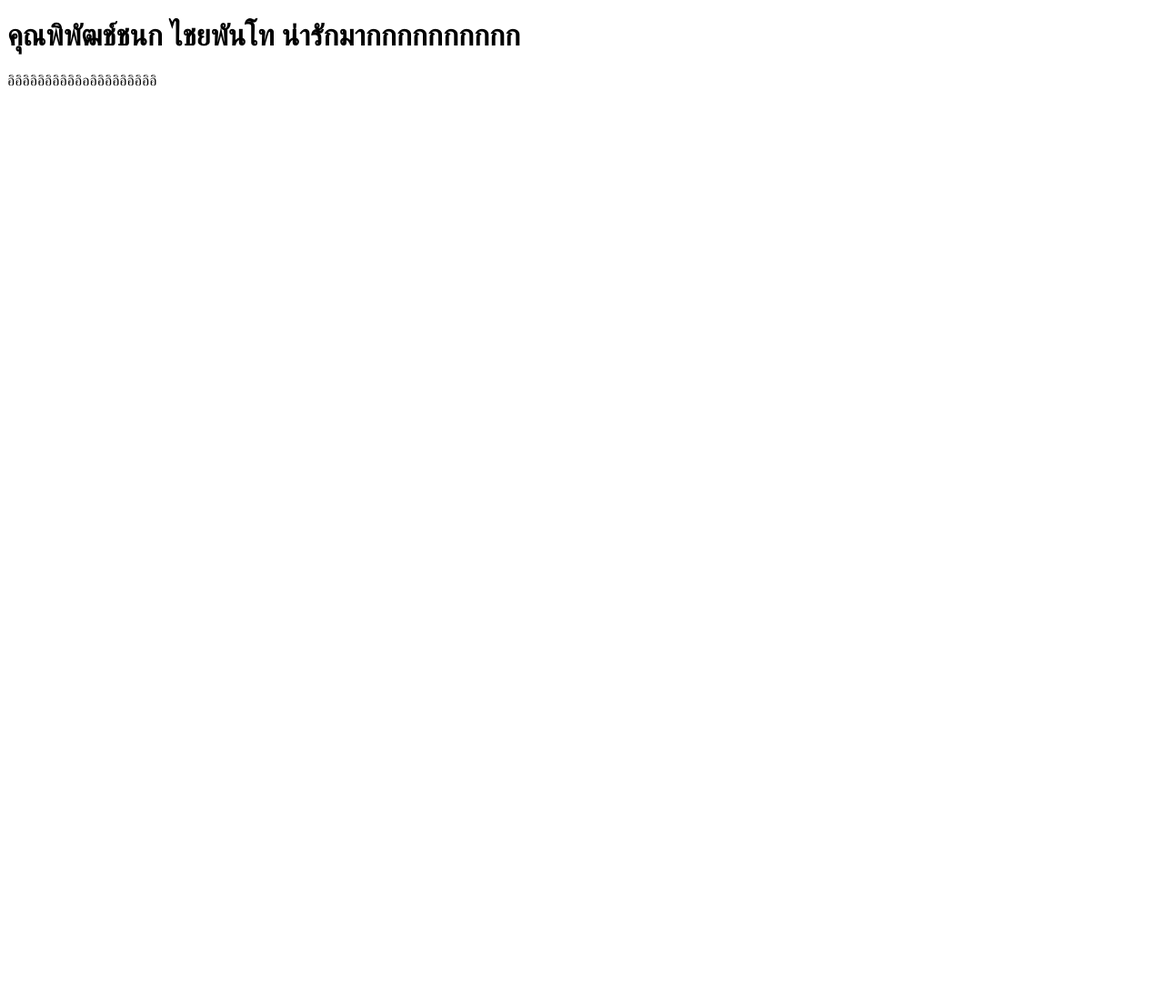
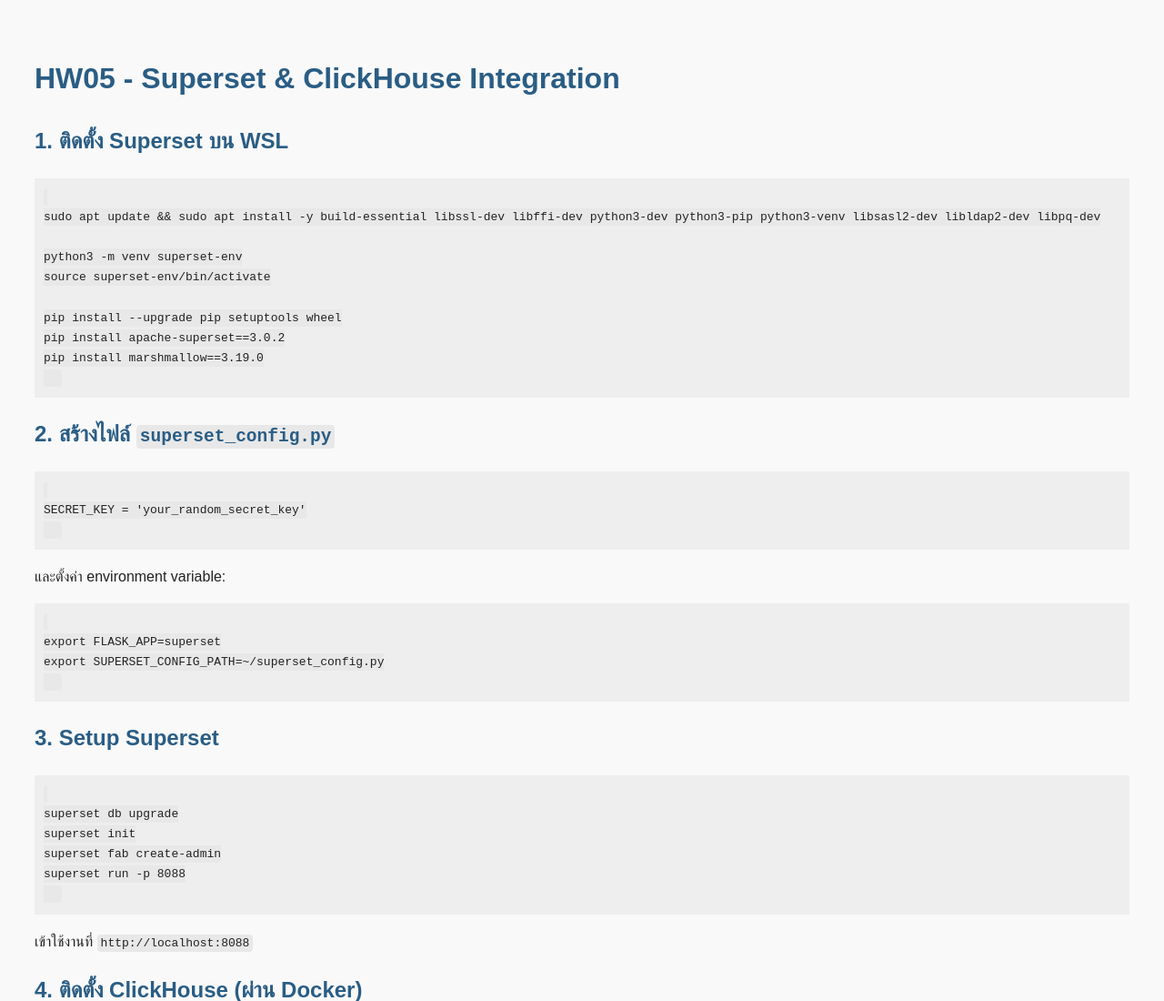
Before and after one commit to Anuwatkl65/anuwatdataWH, a plain HTML site: page index.html in a window 1280 px wide. Shown: the top 1100 px of the page at 91% size. Before the commit the page ends 800 px from the top, so only its background shows below. Drawn offline with Linux system fonts and the light colour scheme.

Commit message:
Update index.html

```diff
--- a/index.html
+++ b/index.html
@@ -1,10 +1,95 @@
 <!DOCTYPE html>
-<html>
-  <head>
-    <title>เว็บไซต์แรกของอดัมเองงงง</title>
-  </head>
-  <body>
-    <h1>คุณพิพัฒช์ชนก ไชยพันโท น่ารักมากกกกกกกกกก</h1>
-    <p>อิอิอิอิอิอิอิอิอิอิออิอิอิอิอิอิอิอิอิ</p>
-  </body>
+<html lang="th">
+<head>
+  <meta charset="UTF-8">
+  <title>สรุปขั้นตอน HW05 - Superset + ClickHouse</title>
+  <style>
+    body {
+      font-family: Arial, sans-serif;
+      line-height: 1.7;
+      padding: 30px;
+      background: #f9f9f9;
+      color: #222;
+    }
+    h1, h2 {
+      color: #2a5d84;
+    }
+    code {
+      background-color: #e8e8e8;
+      padding: 2px 4px;
+      border-radius: 4px;
+    }
+    pre {
+      background: #eee;
+      padding: 10px;
+      overflow-x: auto;
+    }
+  </style>
+</head>
+<body>
+  <h1>HW05 - Superset & ClickHouse Integration</h1>
+
+  <h2>1. ติดตั้ง Superset บน WSL</h2>
+  <pre><code>
+sudo apt update && sudo apt install -y build-essential libssl-dev libffi-dev python3-dev python3-pip python3-venv libsasl2-dev libldap2-dev libpq-dev
+
+python3 -m venv superset-env
+source superset-env/bin/activate
+
+pip install --upgrade pip setuptools wheel
+pip install apache-superset==3.0.2
+pip install marshmallow==3.19.0
+  </code></pre>
+
+  <h2>2. สร้างไฟล์ <code>superset_config.py</code></h2>
+  <pre><code>
+SECRET_KEY = 'your_random_secret_key'
+  </code></pre>
+  <p>และตั้งค่า environment variable:</p>
+  <pre><code>
+export FLASK_APP=superset
+export SUPERSET_CONFIG_PATH=~/superset_config.py
+  </code></pre>
+
+  <h2>3. Setup Superset</h2>
+  <pre><code>
+superset db upgrade
+superset init
+superset fab create-admin
+superset run -p 8088
+  </code></pre>
+  <p>เข้าใช้งานที่ <code>http://localhost:8088</code></p>
+
+  <h2>4. ติดตั้ง ClickHouse (ผ่าน Docker)</h2>
+  <pre><code>
+docker run -d --name clickhouse-server -p 9000:9000 -p 8123:8123 yandex/clickhouse-server
+  </code></pre>
+
+  <h2>5. สร้างตารางและนำเข้าข้อมูลจาก HW04</h2>
+  <pre><code>
+CREATE TABLE students (
+    id UInt32,
+    name String,
+    score Float32
+) ENGINE = MergeTree()
+ORDER BY id;
+
+INSERT INTO students VALUES (1, 'Alice', 89.5), (2, 'Bob', 76.0);
+  </code></pre>
+
+  <h2>6. เชื่อมต่อ Superset กับ ClickHouse</h2>
+  <p>ในหน้า UI Superset เพิ่ม Database ด้วย URI:</p>
+  <pre><code>clickhouse+native://default:@localhost:9000/default</code></pre>
+
+  <h2>7. สร้าง Dashboard จาก ClickHouse</h2>
+  <p>สร้าง Dataset → Explore → Chart → Dashboard</p>
+  <p>สามารถบันทึกภาพผลงานเพื่อแนบใน README ได้</p>
+
+  <h2>8. สรุป</h2>
+  <ul>
+    <li>ติดตั้งและตั้งค่า Superset สำเร็จ</li>
+    <li>นำข้อมูลจาก HW4 เข้า ClickHouse</li>
+    <li>สร้าง Dashboard บน Superset ได้สำเร็จ</li>
+  </ul>
+</body>
 </html>
```
